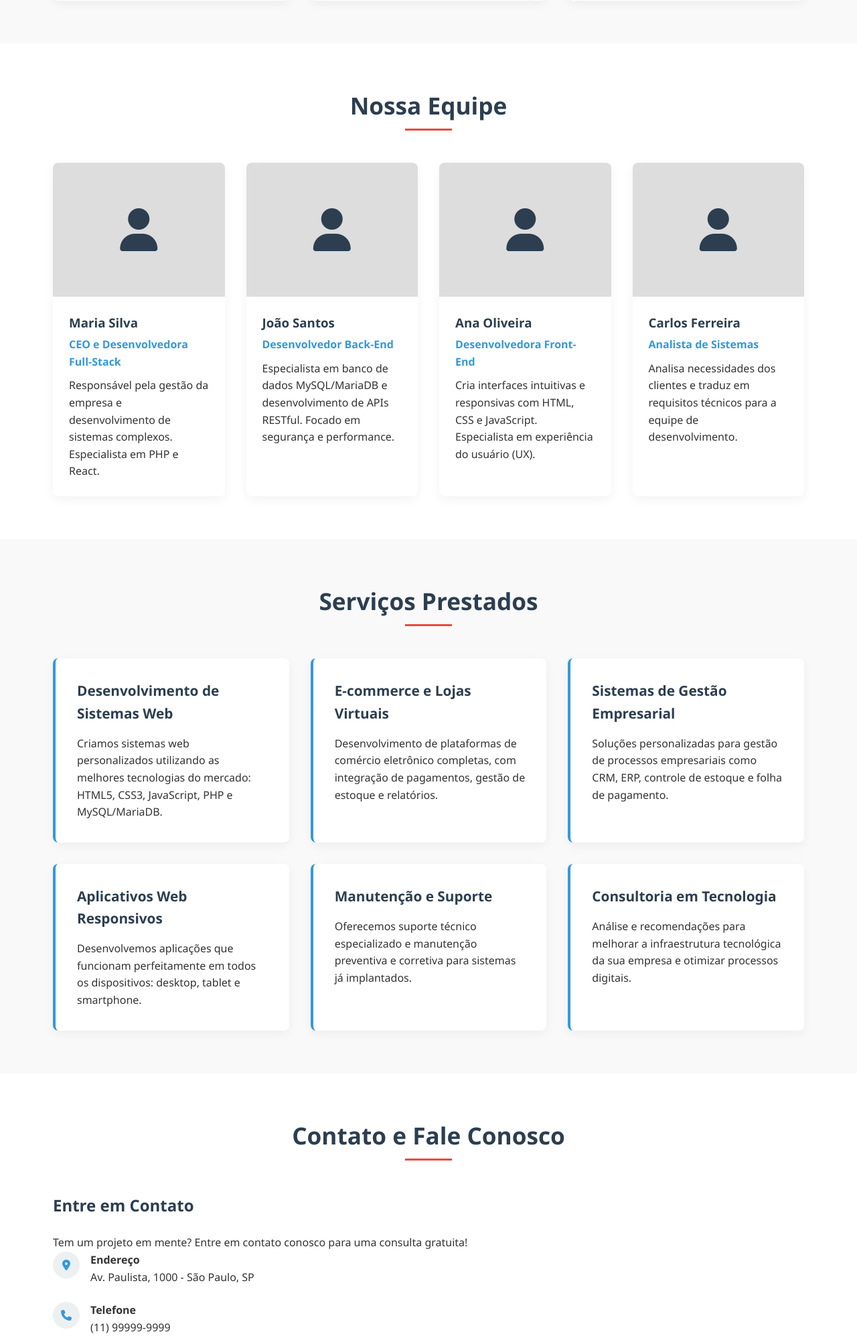
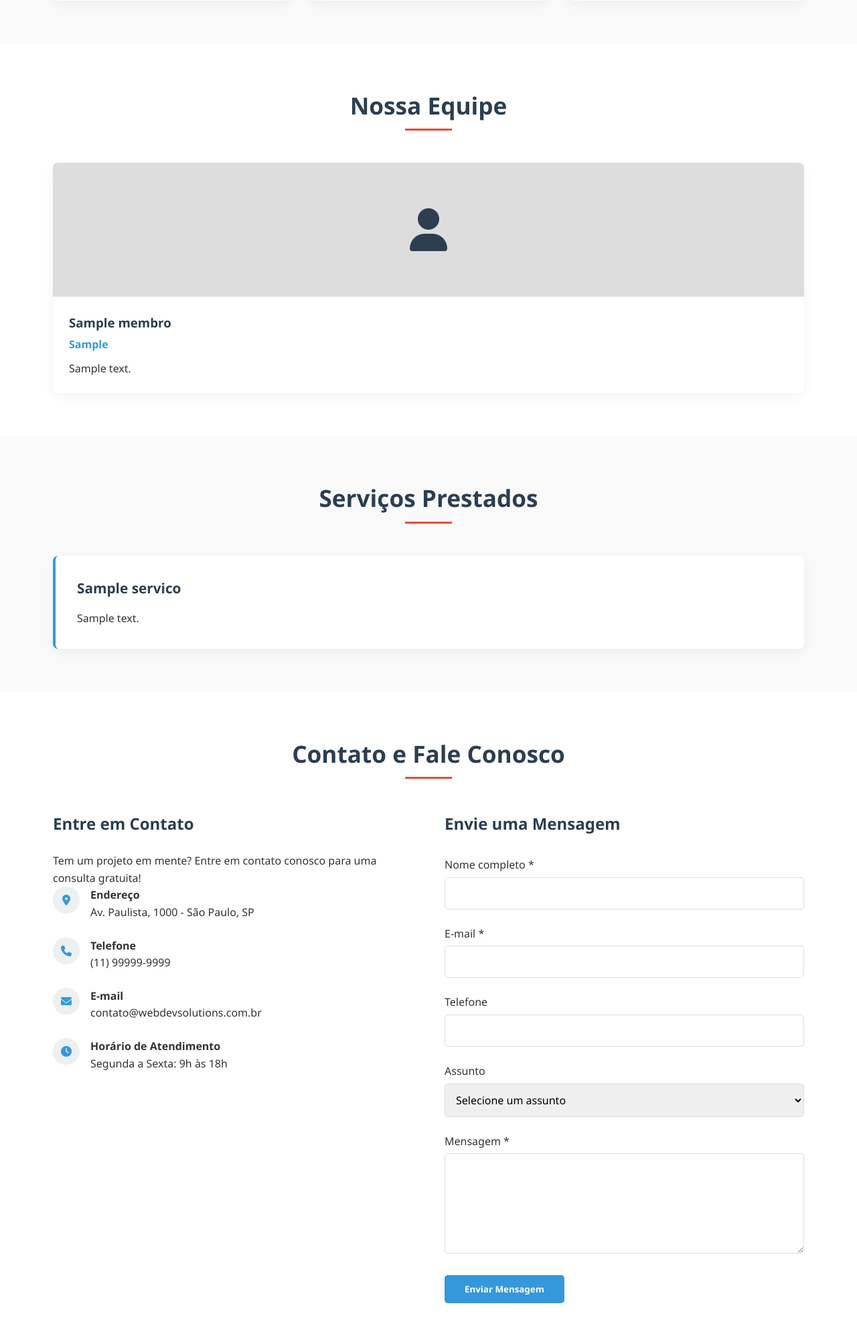
Before and after one commit to pcalisto-dotcom/fluxo-solucoes-digitais, a PHP site: page / in a window 1280 px wide. Shown: the part 1188-3183 px from the top of the page at 67% size. Run offline with PHP 8.4, Linux system fonts and the light colour scheme; tables that the repository leaves empty or names only in its code hold one stand-in row (values such as "Sample post").

Commit message:
componentization

```diff
--- a/components/contato.php
+++ /dev/null
@@ -1,52 +0,0 @@
-<section id="contato">
-    <div class="container">
-        <div class="section-title">
-            <h2>Contato e Fale Conosco</h2>
-        </div>
-        <div class="contact-container">
-            <div class="contact-info">
-                <h3>Entre em Contato</h3>
-                <p>Tem um projeto em mente? Entre em contato conosco para uma consulta gratuita!</p>
-
-                <div class="contact-item">
-                    <div class="contact-icon">
-                        <i class="fas fa-map-marker-alt"></i>
-                    </div>
-                    <div>
-                        <h4>Endereço</h4>
-                        <p>Av. Paulista, 1000 - São Paulo, SP</p>
-                    </div>
-                </div>
-
-                <div class="contact-item">
-                    <div class="contact-icon">
-                        <i class="fas fa-phone"></i>
-                    </div>
-                    <div>
-                        <h4>Telefone</h4>
-                        <p>(11) 99999-9999</p>
-                    </div>
-                </div>
-
-                <div class="contact-item">
-                    <div class="contact-icon">
-                        <i class="fas fa-envelope"></i>
-                    </div>
-                    <div>
-                        <h4>E-mail</h4>
-                        <p>contato@webdevsolutions.com.br</p>
-                    </div>
-                </div>
-
-                <div class="contact-item">
-                    <div class="contact-icon">
-                        <i class="fas fa-clock"></i>
-                    </div>
-                    <div>
-                        <h4>Horário de Atendimento</h4>
-                        <p>Segunda a Sexta: 9h às 18h</p>
-                    </div>
-                </div>
-            </div>
-        </div>
-</section>
--- a/components/fale_conosco.php
+++ /dev/null
@@ -1,42 +0,0 @@
-
-<div class="contact-form container">
-    <form id="formContato">
-        <div class="section-title">
-            <h2>Fale Conosco</h2>
-        </div>
-
-        <div class="form-group">
-            <label for="nome">Nome completo *</label>
-            <input type="text" id="nome" class="form-control" required>
-        </div>
-
-        <div class="form-group">
-            <label for="email">E-mail *</label>
-            <input type="email" id="email" class="form-control" required>
-        </div>
-
-        <div class="form-group">
-            <label for="telefone">Telefone</label>
-            <input type="tel" id="telefone" class="form-control">
-        </div>
-
-        <div class="form-group">
-            <label for="assunto">Assunto</label>
-            <select id="assunto" class="form-control">
-                <option value="">Selecione um assunto</option>
-                <option value="orcamento">Orçamento</option>
-                <option value="duvida">Dúvida</option>
-                <option value="suporte">Suporte</option>
-                <option value="outro">Outro</option>
-            </select>
-        </div>
-
-        <div class="form-group">
-            <label for="mensagem">Mensagem *</label>
-            <textarea id="mensagem" class="form-control" required></textarea>
-        </div>
-
-        <button type="submit" class="btn">Enviar Mensagem</button>
-    </form>
-</div>
-</div>
--- a/components/services.php
+++ b/components/services.php
@@ -1,30 +1,10 @@
 <?php
-$servicos = [
-    [
-        "titulo" => "Desenvolvimento de Sistemas Web",
-        "descricao" => "Criamos sistemas web personalizados utilizando as melhores tecnologias do mercado: HTML5, CSS3, JavaScript, PHP e MySQL/MariaDB."
-    ],
-    [
-        "titulo" => "E-commerce e Lojas Virtuais",
-        "descricao" => "Desenvolvimento de plataformas de comércio eletrônico completas, com integração de pagamentos, gestão de estoque e relatórios."
-    ],
-    [
-        "titulo" => "Sistemas de Gestão Empresarial",
-        "descricao" => "Soluções personalizadas para gestão de processos empresariais como CRM, ERP, controle de estoque e folha de pagamento."
-    ],
-    [
-        "titulo" => "Aplicativos Web Responsivos",
-        "descricao" => "Desenvolvemos aplicações que funcionam perfeitamente em todos os dispositivos: desktop, tablet e smartphone."
-    ],
-    [
-        "titulo" => "Manutenção e Suporte",
-        "descricao" => "Oferecemos suporte técnico especializado e manutenção preventiva e corretiva para sistemas já implantados."
-    ],
-    [
-        "titulo" => "Consultoria em Tecnologia",
-        "descricao" => "Análise e recomendações para melhorar a infraestrutura tecnológica da sua empresa e otimizar processos digitais."
-    ]
-];
+
+require_once dirname(__DIR__) . "/lib/database.php";
+
+$conn = get_conn();
+$stmt = $conn->query("SELECT titulo, descricao FROM servico");
+$servicos = $stmt->fetchAll(PDO::FETCH_ASSOC);
 ?>
 
 <section id="servicos">
--- a/components/team.php
+++ b/components/team.php
@@ -1,26 +1,9 @@
 <?php
-$equipe = [
-    [
-        "nome" => "Maria Silva",
-        "cargo" => "CEO e Desenvolvedora Full-Stack",
-        "descricao" => "Responsável pela gestão da empresa e desenvolvimento de sistemas complexos. Especialista em PHP e React."
-    ],
-    [
-        "nome" => "João Santos",
-        "cargo" => "Desenvolvedor Back-End",
-        "descricao" => "Especialista em banco de dados MySQL/MariaDB e desenvolvimento de APIs RESTful. Focado em segurança e performance."
-    ],
-    [
-        "nome" => "Ana Oliveira",
-        "cargo" => "Desenvolvedora Front-End",
-        "descricao" => "Cria interfaces intuitivas e responsivas com HTML, CSS e JavaScript. Especialista em experiência do usuário (UX)."
-    ],
-    [
-        "nome" => "Carlos Ferreira",
-        "cargo" => "Analista de Sistemas",
-        "descricao" => "Analisa necessidades dos clientes e traduz em requisitos técnicos para a equipe de desenvolvimento."
-    ]
-];
+
+require_once dirname(__DIR__) . "/lib/database.php";
+
+$conn = get_conn();
+$equipe = $conn->query("SELECT nome, cargo, descricao FROM membro");
 ?>
 
 <section id="equipe">
--- a/index.php
+++ b/index.php
@@ -11,7 +11,6 @@
 <?php include __DIR__ . "/components/empresa.php"; ?>
 <?php include __DIR__ . "/components/team.php"; ?>
 <?php include __DIR__ . "/components/services.php"; ?>
-<?php include __DIR__ . "/components/contato.php"; ?>
-<?php include __DIR__ . "/components/fale_conosco.php"; ?>
+<?php include __DIR__ . "/components/contact.php"; ?>
 
 <?php include __DIR__ . '/includes/footer.php'; ?>
--- /dev/null
+++ b/lib/database.php
@@ -0,0 +1,18 @@
+<?php
+
+function get_conn() {
+    $host = 'mysql';
+    $username = 'simplifica_fluxo_admin';
+    $password =  'M4r!pos4s';
+    $db = 'simplifica_fluxo';
+    $port =  3306;
+
+    $url = "mysql:host=$host:$port;dbname=$db";
+    $pdo = new PDO($url, $username, $password);
+    $pdo->setAttribute(PDO::ATTR_ERRMODE, PDO::ERRMODE_EXCEPTION);
+
+    $pdo->exec("SET NAMES 'utf8mb4'");
+    $pdo->exec("SET CHARACTER SET utf8mb4");
+
+    return $pdo;
+}
```
